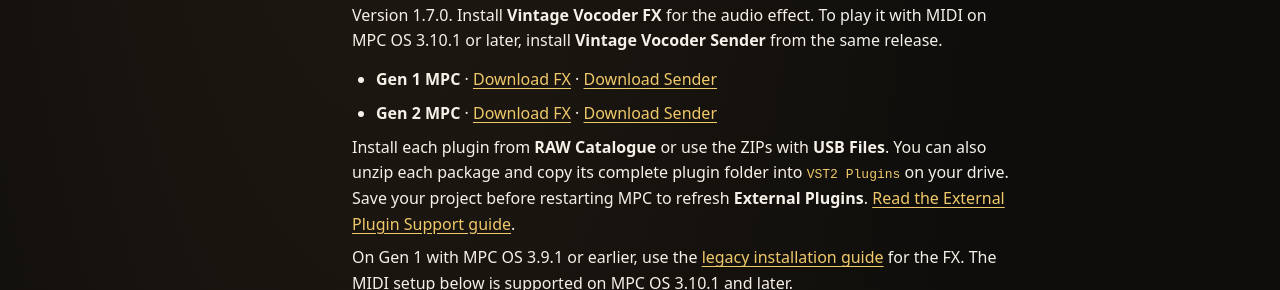
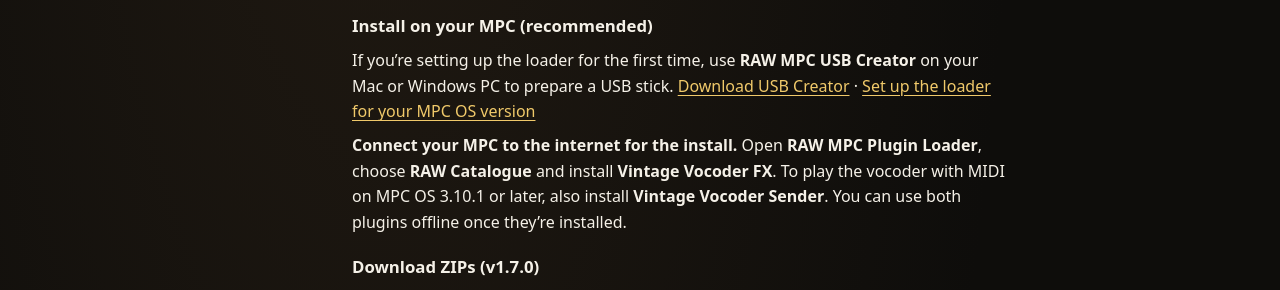
Before and after one commit to taylormadeapps/raw-mpc-catalogue, a plain HTML site: page vintage-vocoder/index.html in a window 1280 px wide. Shown: the part 512-802 px from the top of the page. Drawn offline with Linux system fonts and the light colour scheme.

Commit message:
Clarify Vintage Vocoder installation options

```diff
--- a/vintage-vocoder/index.html
+++ b/vintage-vocoder/index.html
@@ -58,13 +58,15 @@
     <div class="guide-content">
       <section class="guide-section" id="download">
         <h2>Download and install</h2>
-        <p>Version 1.7.0. Install <strong>Vintage Vocoder FX</strong> for the audio effect. To play it with MIDI on MPC OS 3.10.1 or later, install <strong>Vintage Vocoder Sender</strong> from the same release.</p>
+        <h3>Install on your MPC (recommended)</h3>
+        <p>If you’re setting up the loader for the first time, use <strong>RAW MPC USB Creator</strong> on your Mac or Windows PC to prepare a USB stick. <a href="../#loader">Download USB Creator</a> · <a href="../docs/">Set up the loader for your MPC OS version</a></p>
+        <p><strong>Connect your MPC to the internet for the install.</strong> Open <strong>RAW MPC Plugin Loader</strong>, choose <strong>RAW Catalogue</strong> and install <strong>Vintage Vocoder FX</strong>. To play the vocoder with MIDI on MPC OS 3.10.1 or later, also install <strong>Vintage Vocoder Sender</strong>. You can use both plugins offline once they’re installed.</p>
+        <h3>Download ZIPs (v1.7.0)</h3>
         <ul>
           <li><strong>Gen 1 MPC</strong> · <a href="https://github.com/taylormadeapps/raw-mpc-catalogue/releases/download/vintage-vocoder-mpc-v1.7.0/Vintage-Vocoder-FX-1.7.0-mpc-armv7.zip" aria-label="Download Vintage Vocoder FX for Gen 1 MPC">Download FX</a> · <a href="https://github.com/taylormadeapps/raw-mpc-catalogue/releases/download/vintage-vocoder-mpc-v1.7.0/Vintage-Vocoder-Sender-1.7.0-mpc-armv7.zip" aria-label="Download Vintage Vocoder Sender for Gen 1 MPC">Download Sender</a></li>
           <li><strong>Gen 2 MPC</strong> · <a href="https://github.com/taylormadeapps/raw-mpc-catalogue/releases/download/vintage-vocoder-mpc-v1.7.0/Vintage-Vocoder-FX-1.7.0-mpc-aarch64.zip" aria-label="Download Vintage Vocoder FX for Gen 2 MPC">Download FX</a> · <a href="https://github.com/taylormadeapps/raw-mpc-catalogue/releases/download/vintage-vocoder-mpc-v1.7.0/Vintage-Vocoder-Sender-1.7.0-mpc-aarch64.zip" aria-label="Download Vintage Vocoder Sender for Gen 2 MPC">Download Sender</a></li>
         </ul>
-        <p>Install each plugin from <strong>RAW Catalogue</strong> or use the ZIPs with <strong>USB Files</strong>. You can also unzip each package and copy its complete plugin folder into <code>VST2 Plugins</code> on your drive. Save your project before restarting MPC to refresh <strong>External Plugins</strong>. <a href="../docs/stock.html#add-plugins">Read the External Plugin Support guide</a>.</p>
-        <p>On Gen 1 with MPC OS 3.9.1 or earlier, use the <a href="../docs/legacy.html">legacy installation guide</a> for the FX. The MIDI setup below is supported on MPC OS 3.10.1 and later.</p>
+        <p>Install the ZIPs from your prepared stick using <strong>USB Files</strong> in the loader. On MPC OS 3.10.1 or later, you can also install them manually. <a href="../docs/stock.html#add-own-plugins">USB Files and manual install guide</a> · <a href="../docs/legacy.html#add-own-plugins">USB Files guide for Gen 1 on MPC OS 3.9.1 and earlier</a></p>
       </section>
 
       <section class="guide-section" id="play-midi">
```
